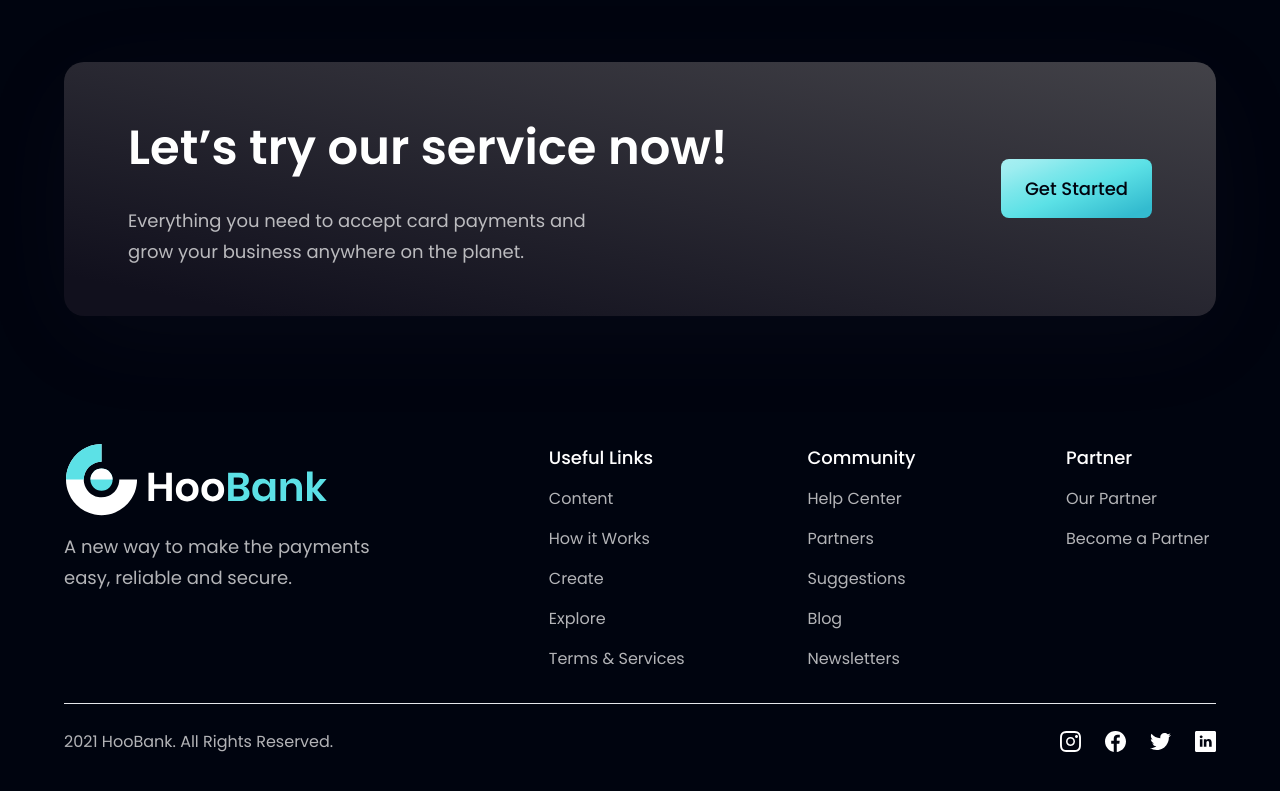
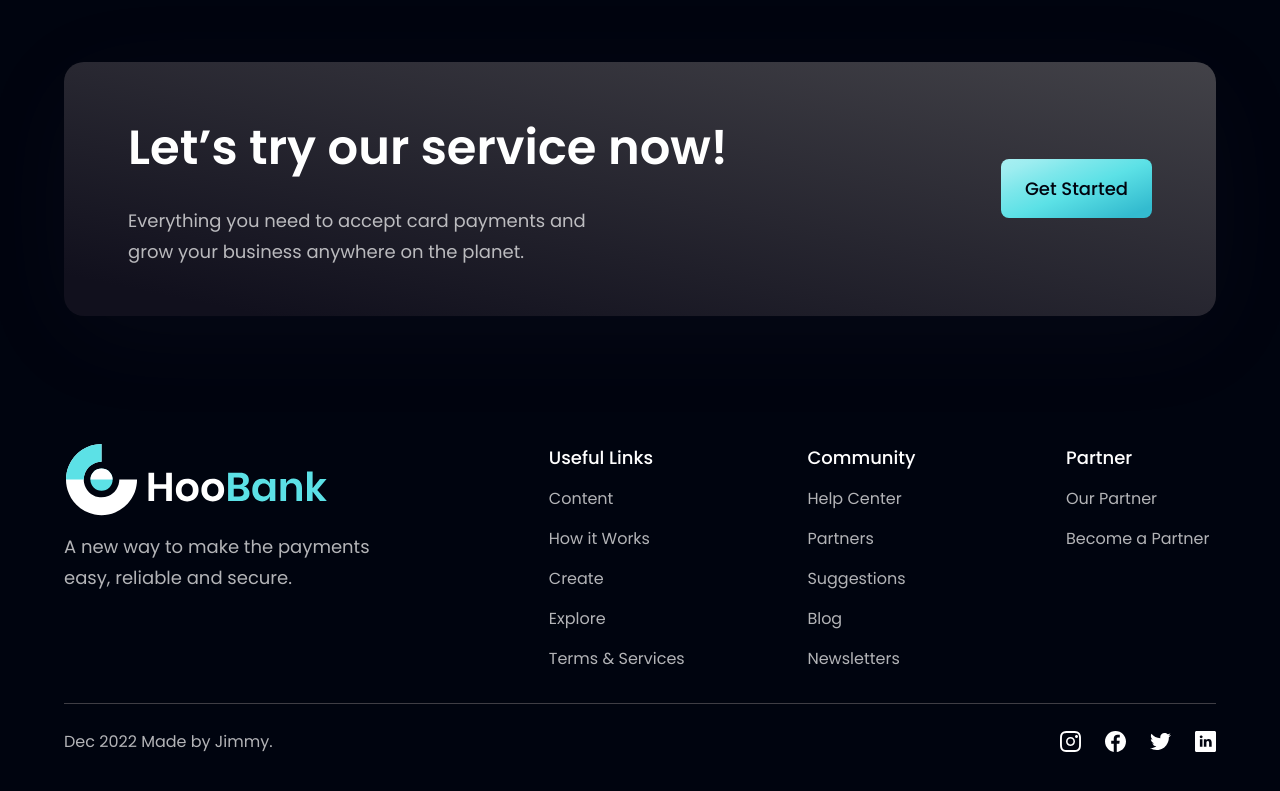
Before and after one commit to JimmyHu213/Modern_website_react.js, a React (Vite) app: page / in a window 1280 px wide. Shown: the part 4082-4873 px from the top of the page. Built offline with nearby package versions, Linux system fonts and the light colour scheme.

Commit message:
optimise

```diff
--- a/src/components/Footer.jsx
+++ b/src/components/Footer.jsx
@@ -49,9 +49,9 @@
             ))}
           </div>
         </div>
-        <div className=" w-full flex justify-between items-center md:flex-row flex-col pt-6 border-t-[1px]">
+        <div className=" w-full flex justify-between items-center md:flex-row flex-col pt-6 border-t-[1px] border-t-[#3F3E45]">
           <p className=" font-poppins font-normal text-center leading-[27px] text-dimWhite">
-            2021 HooBank. All Rights Reserved.
+            Dec 2022 Made by Jimmy.
           </p>
           <div className="flex flex-row md:mt-0 mt-6">
             {socialMedia.map((social, index) => (
```
Also changed, not shown: 29 other files (tests, documents, lock files or other folders).
